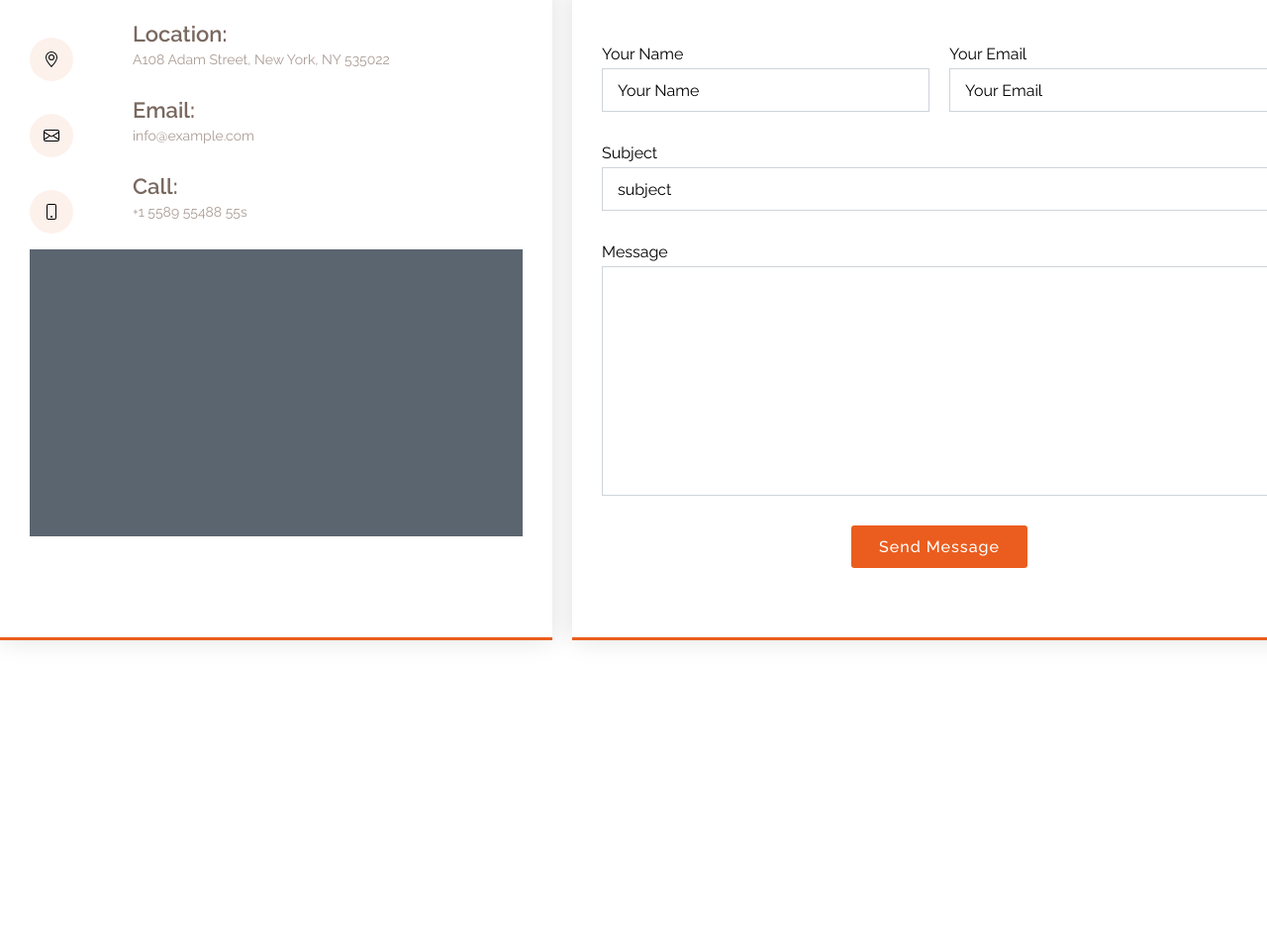
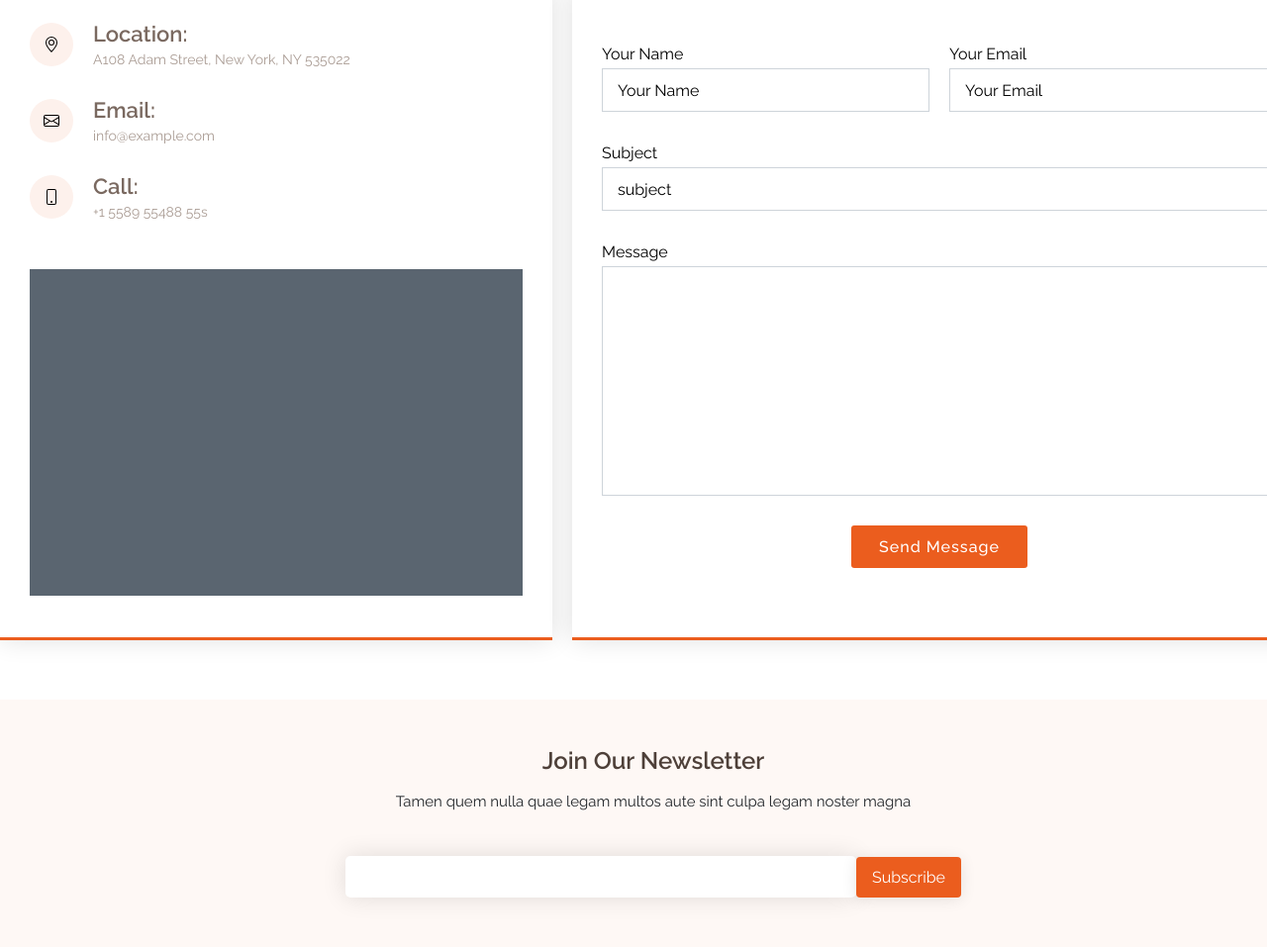
Before and after one commit to webxrahat/intrenship-project-task, a plain HTML site: page index.html in a window 1280 px wide. Shown: the part 4000-4957 px from the top of the page at 99% size. Before the commit the page ends 4707 px from the top, so only its background shows below. Drawn offline with Linux system fonts and the light colour scheme.

Commit message:
update newsletter

```diff
--- a/index.html
+++ b/index.html
@@ -191,8 +191,10 @@
       <div class="contact-grid">
         <div class="contact-info-card">
           <div class="contact-i">
-            <div class="icon-circle">
-              <img src="/assets/geo-alt.svg" alt="...">
+            <div class="icon-div">
+              <div class="icon-circle">
+                <img src="/assets/geo-alt.svg" alt="...">
+              </div>
             </div>
             <div>
             <h4 class="info-h4">Location:</h4>
@@ -200,17 +202,21 @@
             </div>
           </div>
           <div class="contact-i">
+           <div class="icon-div">
             <div class="icon-circle">
               <img src="/assets/envelope.svg" alt="...">
             </div>
+           </div>
             <div>
             <h4 class="info-h4">Email:</h4>
             <p class="info-p">info@example.com</p>
             </div>
           </div>
           <div class="contact-i">
-            <div class="icon-circle">
-              <img src="/assets/phone.svg" alt="...">
+            <div class="icon-div">
+              <div class="icon-circle">
+                <img src="/assets/phone.svg" alt="...">
+              </div>
             </div>
             <div>
             <h4 class="info-h4">Call:</h4>
@@ -247,6 +253,22 @@
       </div>
      </div>
     </section>
+    <section class="newsletter">
+     <div class="portfolio-section">
+      <div class="center-newsletter">
+      <div>
+        <h4 class="newsletter-h4">Join Our Newsletter</h4>
+        <p class="newsletter-p">Tamen quem nulla quae legam multos aute sint culpa legam noster magna</p>
+      </div>
+      </div>
+      <div class="newsletter-input-flex">
+        <div class="newsletter-input">
+
+        </div>
+       <button class="subscribe-btn">Subscribe</button>
+      </div>
+     </div>
+    </section>
    </main>
    <footer></footer>
 </body>
--- a/style.css
+++ b/style.css
@@ -294,8 +294,10 @@
 }
 .map{
     width: 100%;
-    height: 290px;
+    height: 330px;
     background-color: #5a6570;
+    margin-top: 20px;
+
 }
 .contact-info-card{
     border-top: 3px solid #eb5d1e;
@@ -359,16 +361,65 @@
     align-items: center;
 }
 .info-p{
-    padding: 0 0 10px 60px;
+    padding: 0 0 10px 20px;
     margin-bottom: 20px;
     font-size: 14px;
     color: #ab9d95;
 }
 .info-h4{
-    padding: 0 0 0 60px;
+    padding: 0 0 0 20px;
     font-size: 22px;
     font-weight: 600;
     margin-bottom: 5px;
     color: #7a6960;
 
 }
+.icon-div{
+    margin-bottom: 30px;
+}
+.newsletter{
+    width: 100%;
+    height: auto;
+    padding: 50px 0;
+    background-color: #fef8f5;
+}
+.center-newsletter{
+    text-align: center;
+}
+.newsletter-h4{
+    font-size: 24px;
+    margin: 0 0 20px 0;
+    padding: 0;
+    line-height: 1;
+    font-weight: 600;
+    color: #4e4039;
+}
+.newsletter-p{
+    font-size: 15px;
+    margin-bottom: 16px;
+    color: #212529;
+}
+.newsletter-input{
+    background-color: #fff;
+    width: 516px;
+    height: 42px;
+    border: none;
+    margin-top: 30px;
+    border-radius: 5px;
+    box-shadow: 0 0 24px 0 rgb(0 0 0 / 12%);
+}
+.subscribe-btn{
+    border: 0;
+    font-size: 16px;
+    padding: 11px 16px;
+    background: #eb5d1e;
+    color: #fff;
+    border-radius: 4px;
+    box-shadow: 0px 2px 15px rgb(0 0 0 / 10%);
+    margin-top: 30px;
+}
+.newsletter-input-flex{
+    display: flex;
+    justify-content: center;
+    align-items: center;
+}
```
